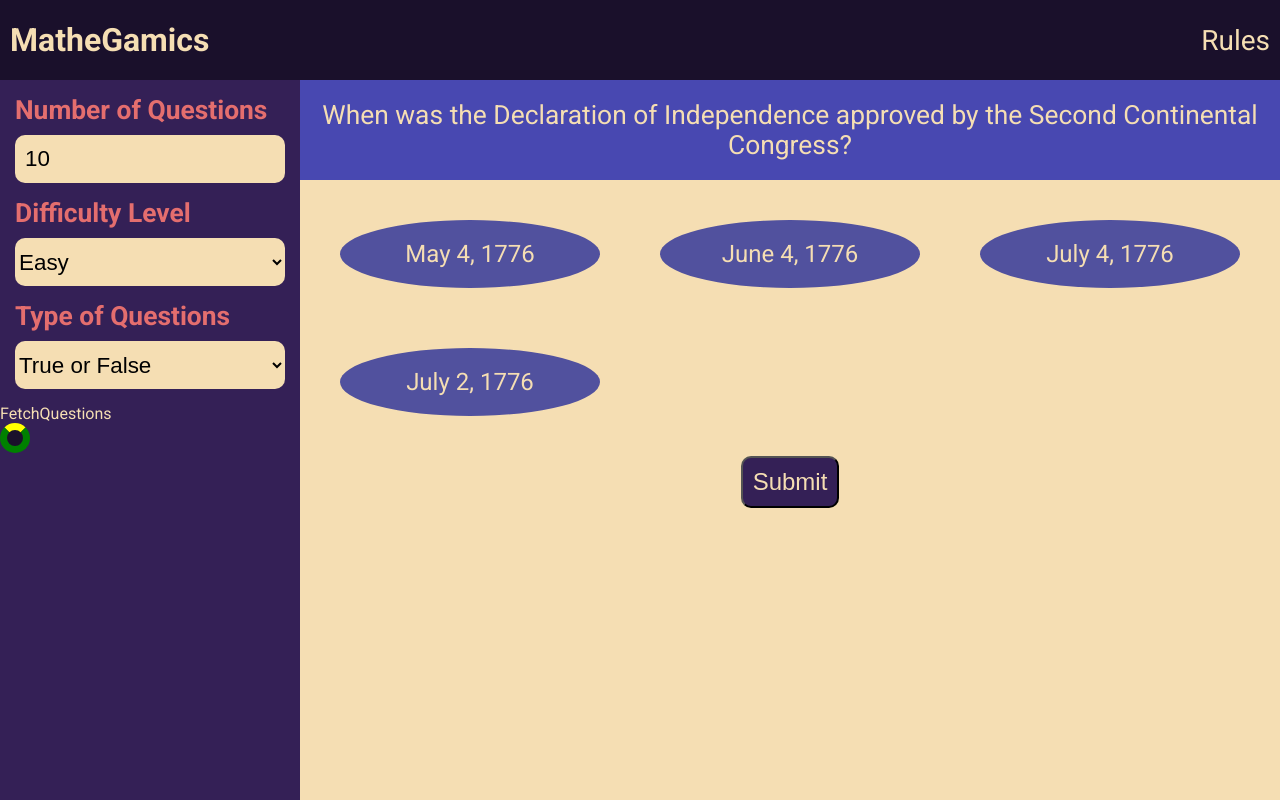
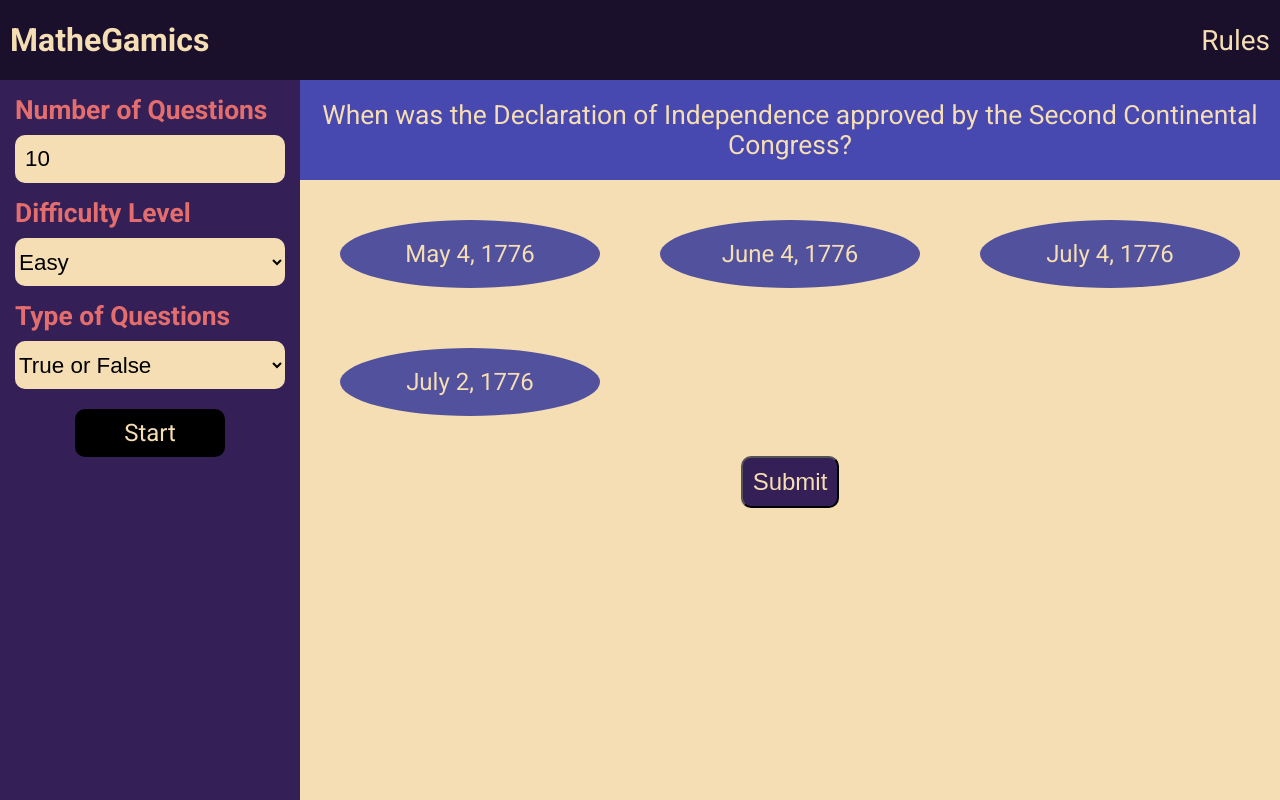
Before and after one commit to baijanathTharu/weekly-project-math-client, a React (Create React App) app: page /single in a window 1280 px wide. Built offline with nearby package versions, Linux system fonts and the light colour scheme; the HTML template or start-up script is replaced by a standard one.

Commit message:
Improve loader styles and functionalities

```diff
--- a/src/components/Singleplayer/LeftsideSingle.js
+++ b/src/components/Singleplayer/LeftsideSingle.js
@@ -6,7 +6,14 @@ const LeftsideSingle = ({
   userOptions: { quantity, level, type, setQuantity, setLevel, setType },
   fetchQuestions,
   fetched,
+  fetching,
 }) => {
+  const loader = fetching ? (
+    <div className={styles.LoaderContainer}>
+      <Loader className={styles.Loader} />
+    </div>
+  ) : null;
+
   return (
     <div className={styles.LeftsideSingle}>
       <div className={fetched ? styles.Count : styles.hide}>
@@ -49,12 +56,12 @@ const LeftsideSingle = ({
           </select>
         </div>
         <div
-          className="FetchButton"
+          className={styles.FetchButton}
           onClick={() => fetchQuestions(quantity, level, type)}
         >
-          <p>FetchQuestions</p>
-          <Loader />
+          <p>Start</p>
         </div>
+        {loader}
       </div>
     </div>
   );
--- a/src/components/Singleplayer/LeftsideSingle.module.css
+++ b/src/components/Singleplayer/LeftsideSingle.module.css
@@ -9,6 +9,22 @@
 
 .Option {
   margin: 15px;
+}
+
+.FetchButton {
+  margin: 20px auto;
+  background: var(--clr-black);
+  border-radius: 10px;
+  padding: 10px;
+  font-size: 1.5rem;
+  text-align: center;
+  width: 50%;
+  cursor: pointer;
+}
+
+.LoaderContainer {
+  display: flex;
+  justify-content: center;
 }
 
 .Option h3,
--- a/src/components/Singleplayer/Singleplayer.js
+++ b/src/components/Singleplayer/Singleplayer.js
@@ -8,12 +8,14 @@ const Singleplayer = ({ user }) => {
   const [quantity, setQuantity] = useState(10);
   const [level, setLevel] = useState("easy");
   const [type, setType] = useState("boolean");
+  const [fetching, setFetching] = useState(false);
   const [fetched, setFetched] = useState(false);
 
   // https://opentdb.com/api.php?amount=10&category=19&difficulty=medium&type=boolean
   const url = "https://opentdb.com/api.php?category=19";
 
   const fetchQuestions = async (amount, level, type) => {
+    setFetching(!fetching);
     const res = await fetch(
       `${url}&amount=${quantity}&difficult=${level}&type=${type}`
     );
@@ -49,6 +51,7 @@ const Singleplayer = ({ user }) => {
             }}
             fetchQuestions={fetchQuestions}
             fetched={fetched}
+            fetching={fetching}
           />
         </div>
         <div className={styles.Main}>
```
